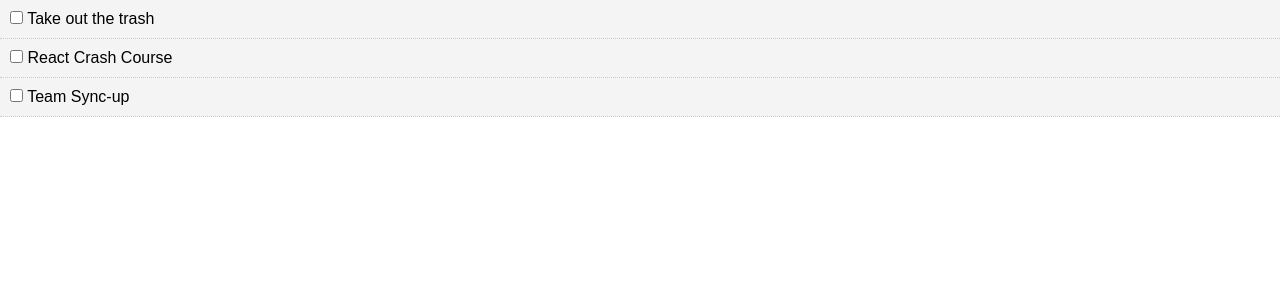
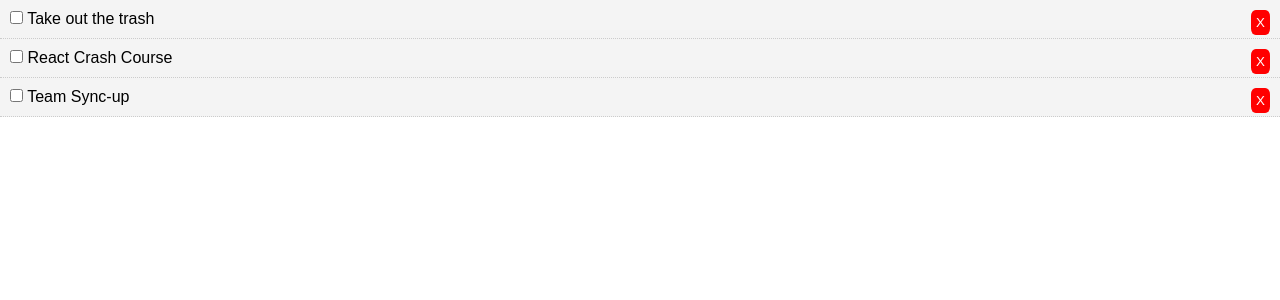
Before and after one commit to Subritt/ToDo-React, a React (Create React App) app: page / in a window 1280 px wide. Shown: the top 300 px of the page. Built offline with nearby package versions, Linux system fonts and the light colour scheme.

Commit message:
delete todo button

```diff
--- a/src/App.js
+++ b/src/App.js
@@ -34,10 +34,15 @@
     }) });
   }
 
+  // Delete Todo
+  delTodo = (id) => {
+    this.setState({ todos: [...this.state.todos.filter(todo => (todo.id !== id))] });
+  }
+
   render() {
     return (
       <div className="App">
-        <Todos todos={ this.state.todos } markComplete={ this.markComplete } />
+        <Todos todos={ this.state.todos } markComplete={ this.markComplete } delTodo={ this.delTodo } />
       </div>
     );
   }
--- a/src/components/TodoItem.js
+++ b/src/components/TodoItem.js
@@ -18,7 +18,8 @@
             <div style={this.getStyle()}>
                 <p>
                     <input type="checkbox" onChange={ this.props.markComplete.bind(this, id) }/> {' '}
-                    { this.props.todo.title }
+                    { title }
+                    <button style={ btnStyle } onClick={ this.props.delTodo.bind(this, id) }>X</button>
                 </p>
             </div>
         )
@@ -30,4 +31,14 @@
     todo: PropType.object.isRequired
 }
 
+const btnStyle = {
+    background: '#ff0000',
+    color: '#fff',
+    border: 'none',
+    padding: '5px',
+    borderRadius: '25%',
+    cursor: 'pointer',
+    float: 'right'
+}
+
 export default TodoItem;
--- a/src/components/Todos.js
+++ b/src/components/Todos.js
@@ -5,7 +5,7 @@
 class Todos extends Component {
     render() {
         return this.props.todos.map( (todo) => (
-            <TodoItem key={ todo.id } todo={ todo } markComplete={ this.props.markComplete }/>
+            <TodoItem key={ todo.id } todo={ todo } markComplete={ this.props.markComplete } delTodo={ this.props.delTodo } />
         ) );
     }
 }
```
